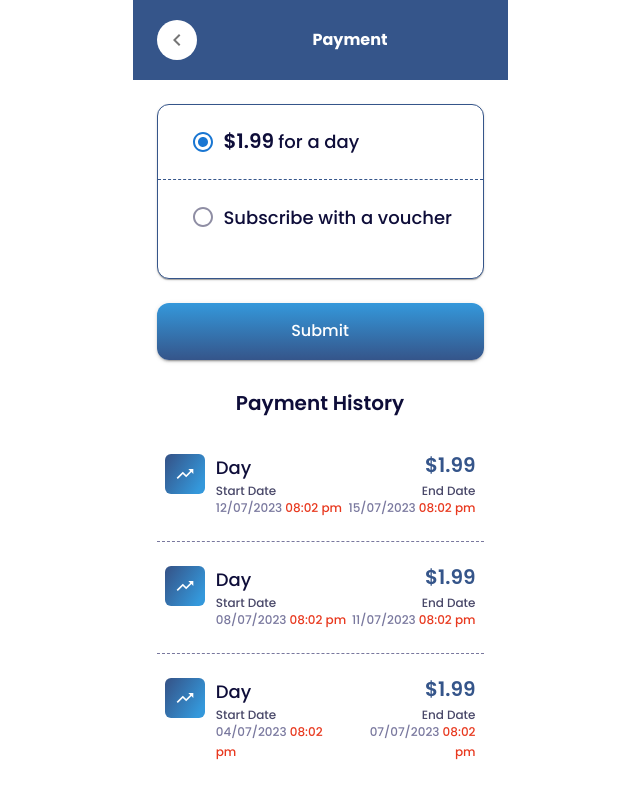
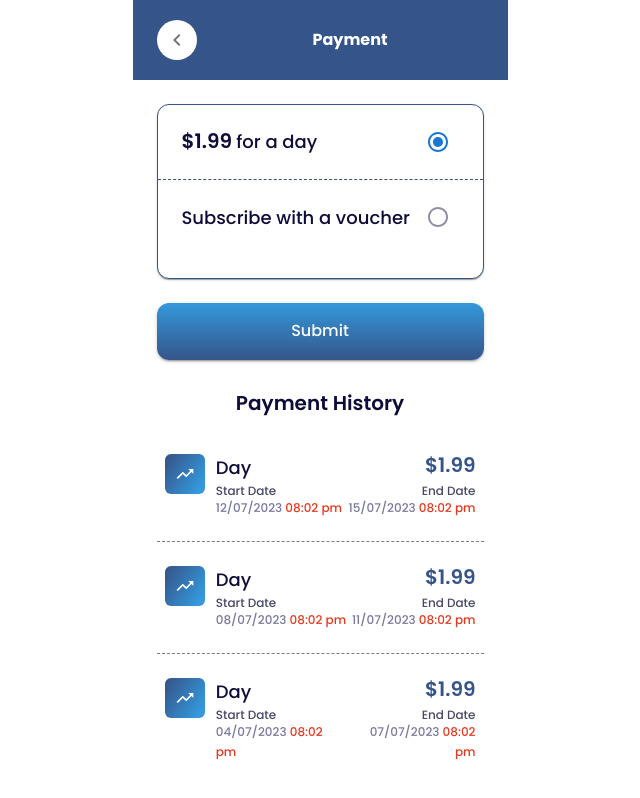
Before and after one commit to ShoaibK08/DoctorHouse, a Next.js app: page /dashboard/payment in a window 1280 px wide. Shown: the top 798 px of the page, without its empty margins (320-960 px from the left). Built offline with nearby package versions, Linux system fonts and the light colour scheme; no server answers.

Commit message:
radio button position

```diff
--- a/app/dashboard/payment/page.tsx
+++ b/app/dashboard/payment/page.tsx
@@ -133,6 +133,7 @@ const Payment = () => {
                         >
                             <FormControlLabel
                                 value="daily"
+                                labelPlacement="start"
                                 control={<Radio sx={{
                                     color: '#8F8EA4',
                                     '&.Mui-checked': {
@@ -155,12 +156,14 @@ const Payment = () => {
                                     py: 2,
                                     width: '100%',
                                     borderBottom: '1.2px dashed #35558A',
+                                    display: 'flex',
+                                    justifyContent: 'space-between',
                                 }}
                             />
 
-
                             <FormControlLabel
                                 value="voucher"
+                                labelPlacement="start"
                                 control={<Radio sx={{
                                     color: '#8F8EA4',
                                     '&.Mui-checked': {
@@ -182,6 +185,8 @@ const Payment = () => {
                                     px: 3,
                                     py: 2,
                                     width: '100%',
+                                    display: 'flex',
+                                    justifyContent: 'space-between',
                                 }}
                             />
                         </RadioGroup>
```
